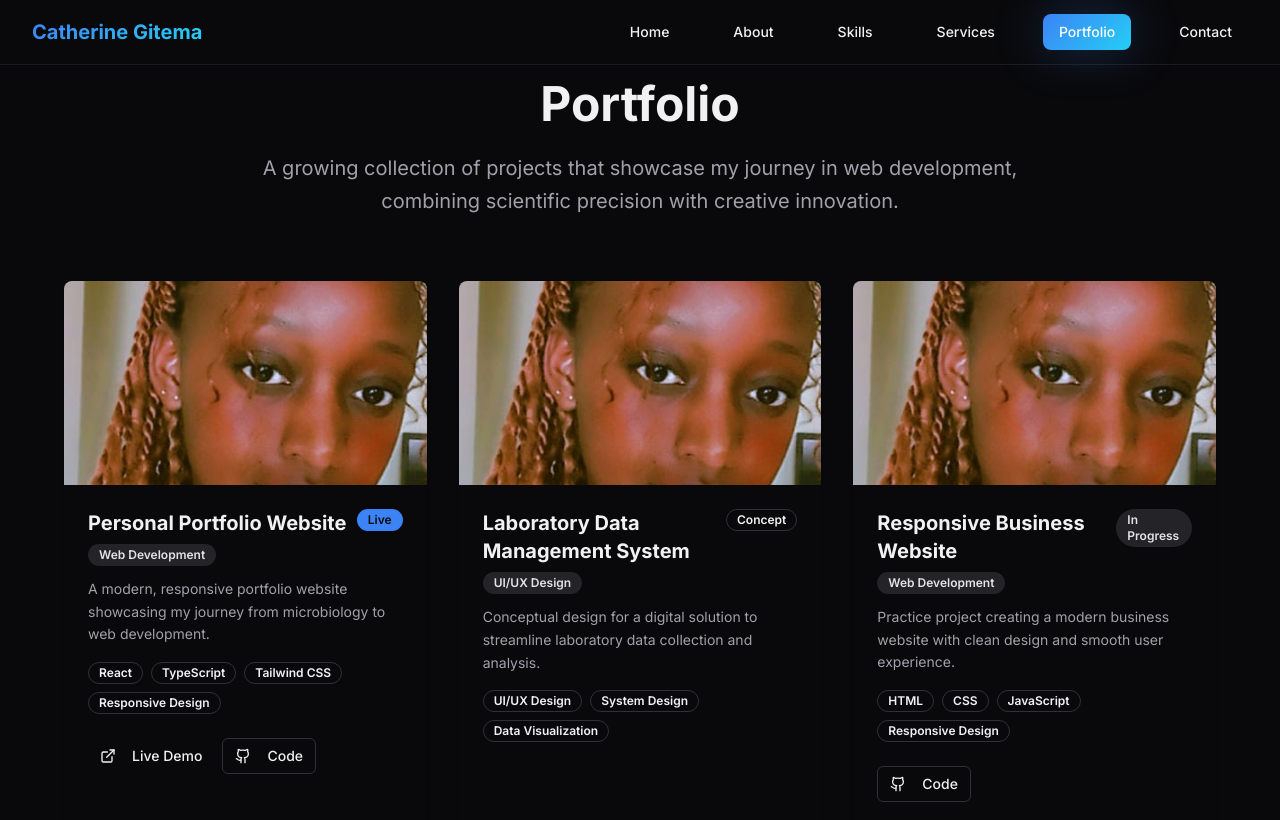
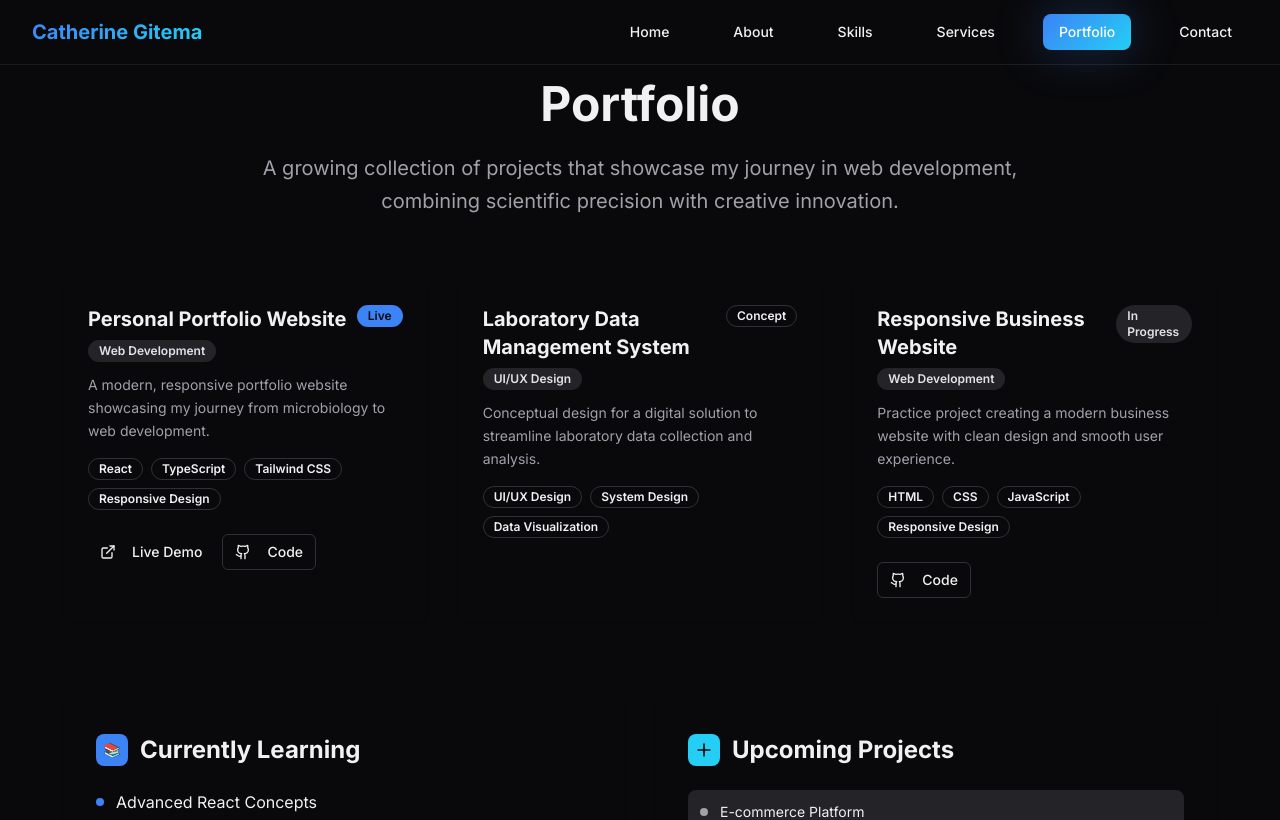
Before and after one commit to Cate-gitema/cathy-codes-connect, a React (Vite) app: page /portfolio in a window 1280 px wide. Shown: the top 820 px of the page. Built offline with nearby package versions, Linux system fonts and the light colour scheme.

Commit message:
Remove image from portfolio navigation
Remove the image element from the portfolio navigation section.

```diff
--- a/src/pages/Portfolio.tsx
+++ b/src/pages/Portfolio.tsx
@@ -50,14 +50,6 @@ const Portfolio = () => {
 
           <div className="grid grid-cols-1 lg:grid-cols-2 xl:grid-cols-3 gap-8">
             {projects.map((project, index) => <Card key={index} className="overflow-hidden bg-card-gradient border-0 shadow-card hover:shadow-hero transition-all duration-300 group">
-                {/* Project Image */}
-                <div className="aspect-video overflow-hidden">
-                  <img
-                    src={project.image}
-                    alt={project.title}
-                    className="w-full h-full object-cover group-hover:scale-105 transition-transform duration-300"
-                  />
-                </div>
 
                 {/* Project Details */}
                 <div className="p-6">
```
